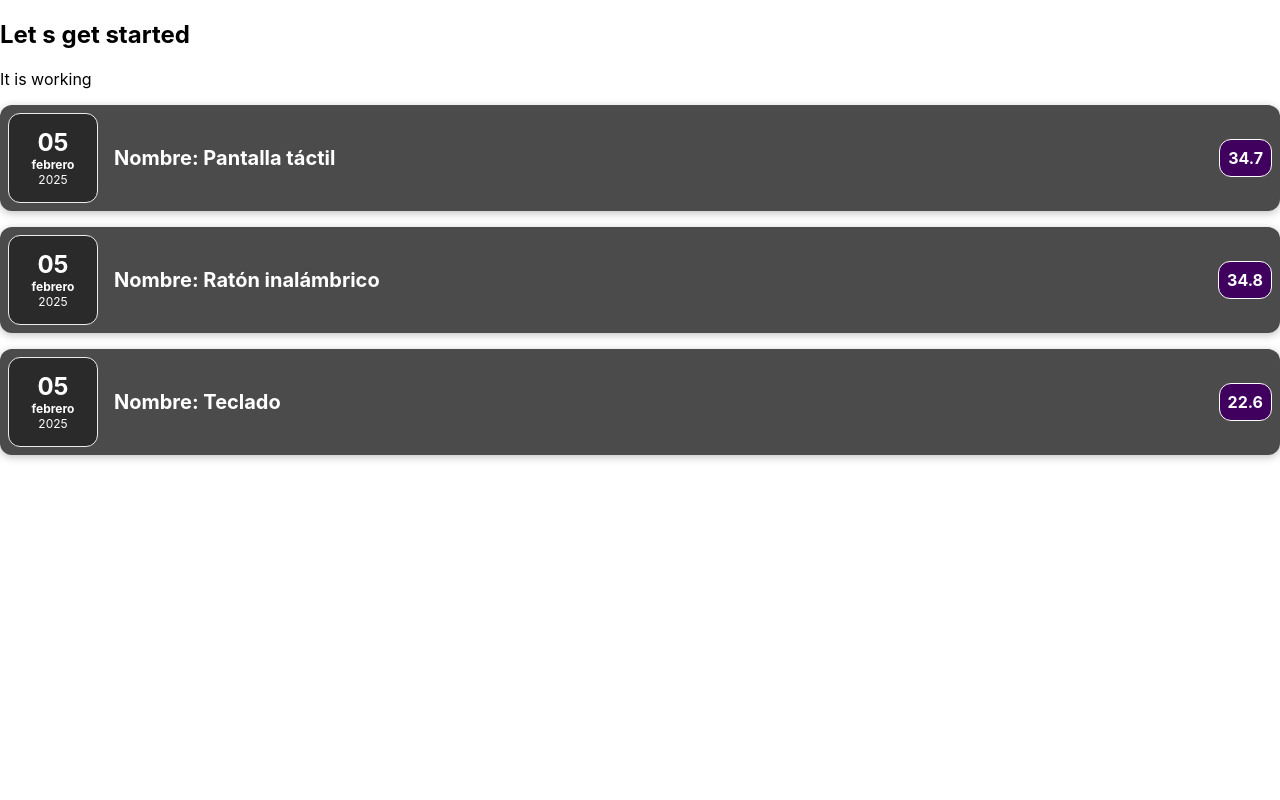
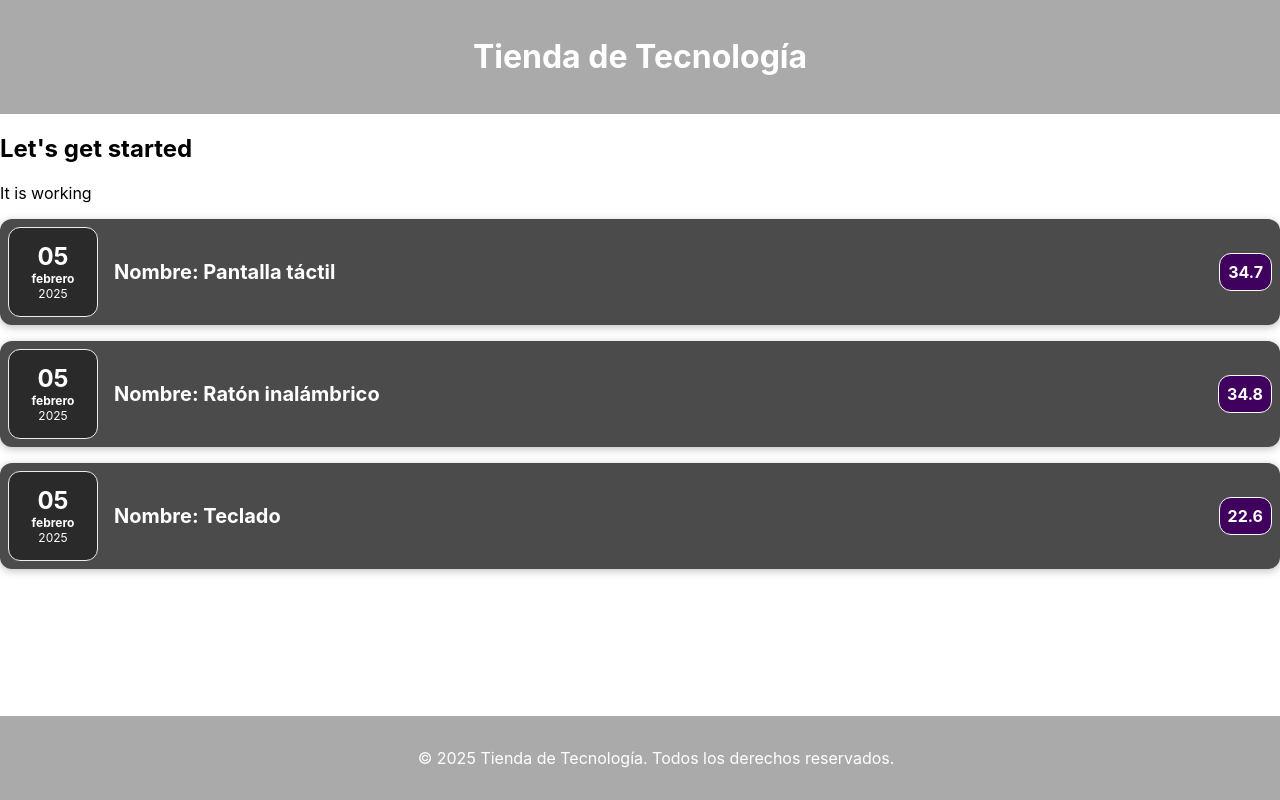
Before and after one commit to Paulafernandeztorres/vite-project, a React (Vite) app: page / in a window 1280 px wide. Built offline with nearby package versions, Linux system fonts and the light colour scheme.

Commit message:
header y footer

```diff
--- a/src/App.jsx
+++ b/src/App.jsx
@@ -1,7 +1,8 @@
 
 import './App.css'
-import Producto from './components/Producto'
-import Productos from './components/Productos'
+import Productos from './components/productos/Productos'
+import Header from './components/ui/header';
+import Footer from './components/ui/footer';
 
 function App() {
 
@@ -25,11 +26,13 @@ function App() {
 
   return (
     <>
-      <h2>Let s get started</h2>
+      <Header />
+      <h2>Let's get started</h2>
       <p>It is working</p>
       <Productos productos={productos} />
+      <Footer />
     </>
-  )
+  );
 }
 
-export default App
+export default App;
--- /dev/null
+++ b/src/components/ui/footer.css
@@ -0,0 +1,9 @@
+.footer {
+    background-color: #3333336a;
+    color: white;
+    text-align: center;
+    padding: 1rem;
+    position: fixed;
+    bottom: 0;
+    width: 100%;
+  }
--- /dev/null
+++ b/src/components/ui/footer.jsx
@@ -0,0 +1,12 @@
+import React from 'react';
+import './Footer.css';
+
+function Footer() {
+  return (
+    <footer className="footer">
+      <p>&copy; {new Date().getFullYear()} Tienda de Tecnología. Todos los derechos reservados.</p>
+    </footer>
+  );
+}
+
+export default Footer;
--- /dev/null
+++ b/src/components/ui/header.css
@@ -0,0 +1,21 @@
+.header {
+    background-color: #3333336a;
+    color: white;
+    padding: 1rem;
+    text-align: center;
+  }
+
+  .header nav ul {
+    list-style: none;
+    padding: 0;
+  }
+
+  .header nav ul li {
+    display: inline;
+    margin: 0 10px;
+  }
+
+  .header nav ul li a {
+    color: white;
+    text-decoration: none;
+  }
--- /dev/null
+++ b/src/components/ui/header.jsx
@@ -0,0 +1,12 @@
+import React from 'react';
+import './Header.css';
+
+function Header() {
+  return (
+    <header className="header">
+      <h1>Tienda de Tecnología</h1>
+    </header>
+  );
+}
+
+export default Header;
```
Also changed, not shown: src/components/productos/FechaProducto.jsx (renamed from src/components/FechaProducto.jsx), src/components/productos/Producto.jsx (renamed from src/components/Producto.jsx), src/components/productos/Productos.jsx (renamed from src/components/Productos.jsx), src/components/productos/fechaProducto.css (renamed from src/components/fechaProducto.css), src/components/productos/producto.css (renamed from src/components/producto.css).
